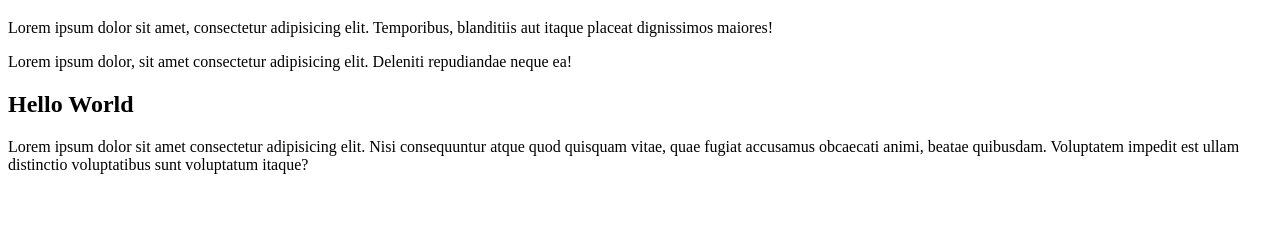
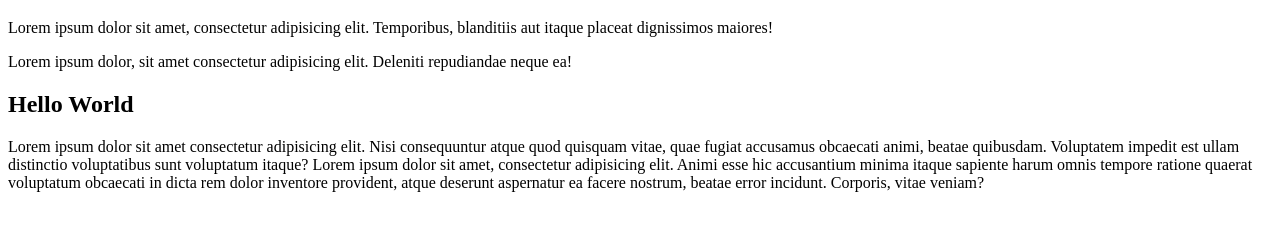
Before and after one commit to Tawonga021/portifolio, a plain HTML site: page index.html in a window 1280 px wide. Shown: the part 61-292 px from the top of the page. Drawn offline with Linux system fonts and the light colour scheme.

Commit message:
message commited

```diff
--- a/index.html
+++ b/index.html
@@ -24,6 +24,6 @@
 
 
     Lorem ipsum dolor sit amet consectetur adipisicing elit. Nisi consequuntur atque quod quisquam vitae, quae fugiat accusamus obcaecati animi, beatae quibusdam. Voluptatem impedit est ullam distinctio voluptatibus sunt voluptatum itaque?
-
+Lorem ipsum dolor sit amet, consectetur adipisicing elit. Animi esse hic accusantium minima itaque sapiente harum omnis tempore ratione quaerat voluptatum obcaecati in dicta rem dolor inventore provident, atque deserunt aspernatur ea facere nostrum, beatae error incidunt. Corporis, vitae veniam?
 </body>
 </html>
```
